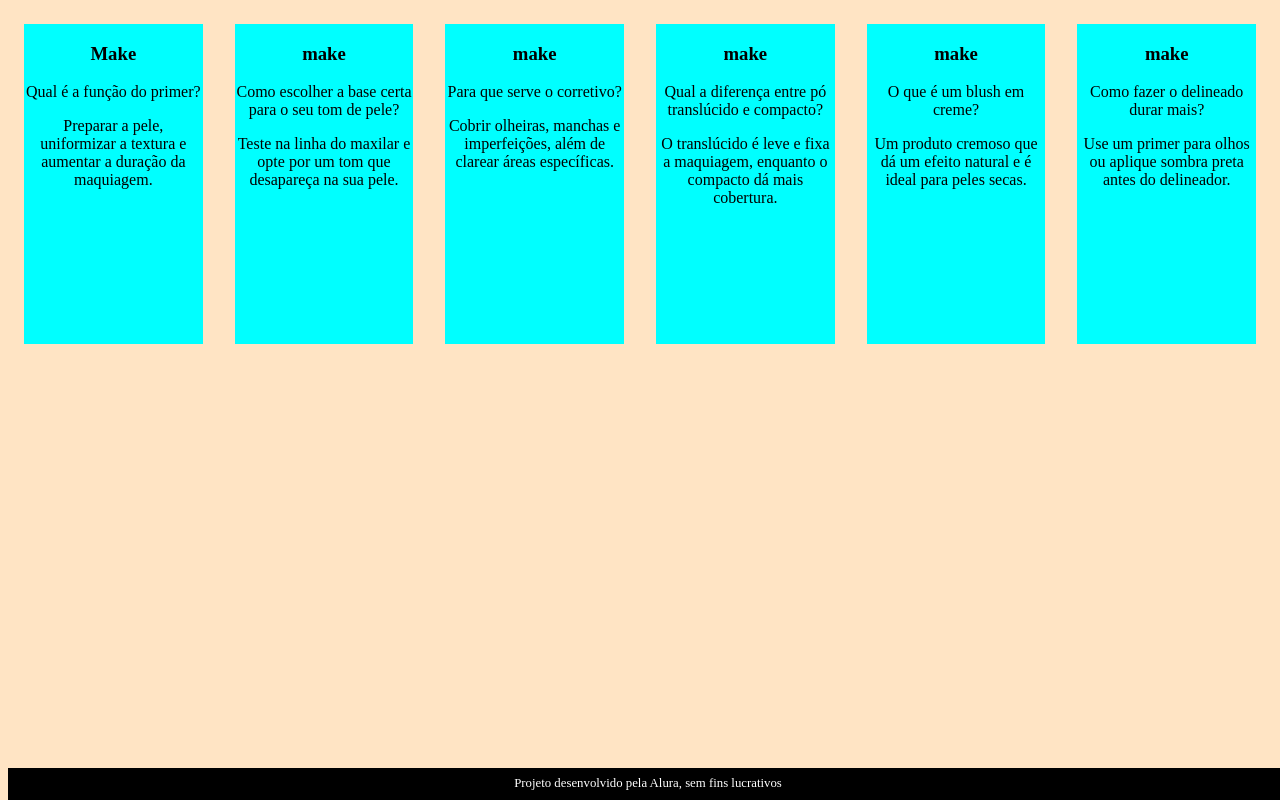
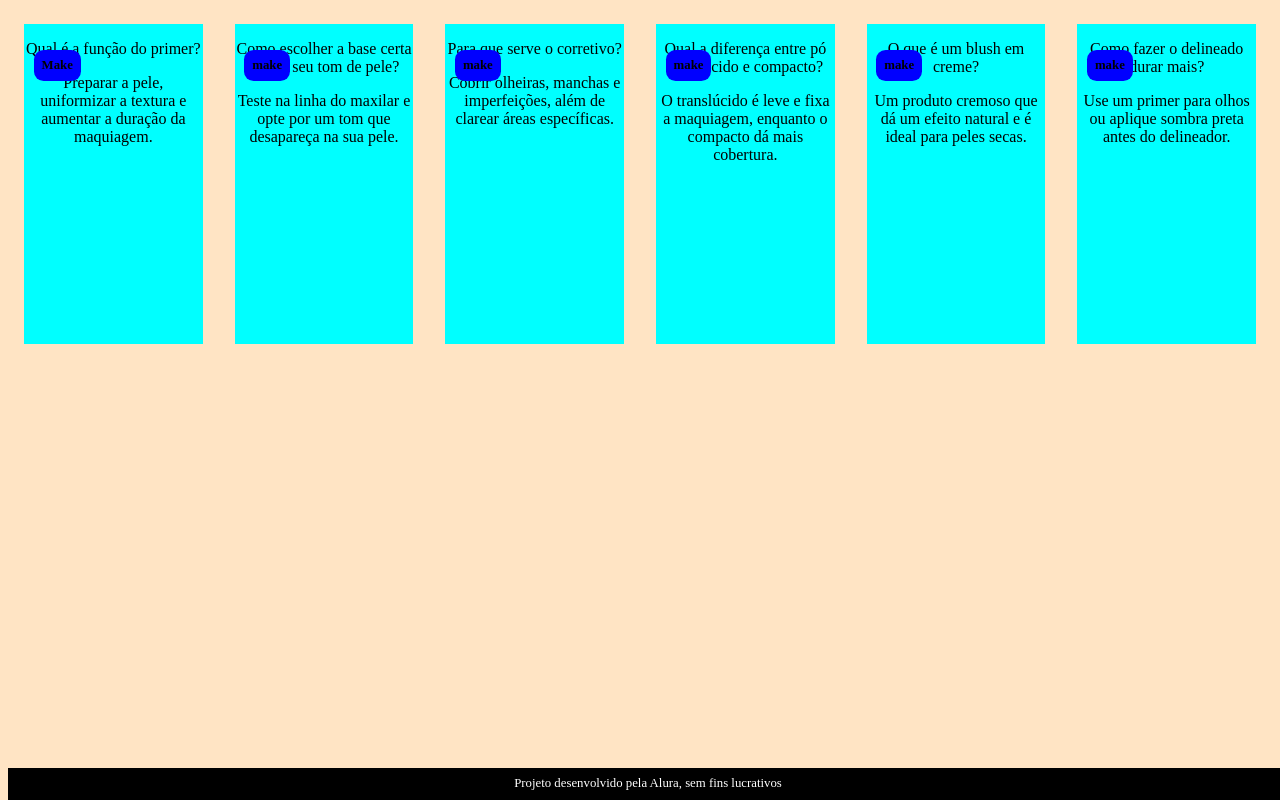
Before and after one commit to Minrocha20/FLASHCARD, a plain HTML site: page index.html in a window 1280 px wide. Drawn offline with Linux system fonts and the light colour scheme.

Commit message:
configurandon titulo do card

```diff
--- a/assets/style.css
+++ b/assets/style.css
@@ -21,7 +21,15 @@ body {
     height: 100%;
 }
 
-
+.cartao__conteudo h3 {
+    background-color: blue;
+    text-align: left;
+    padding: 0.5rem;
+    position: absolute;
+    margin: 0.6rem;
+    border-radius: 0.6rem;
+    font-size: 1vw;
+}
 
 
 
```
